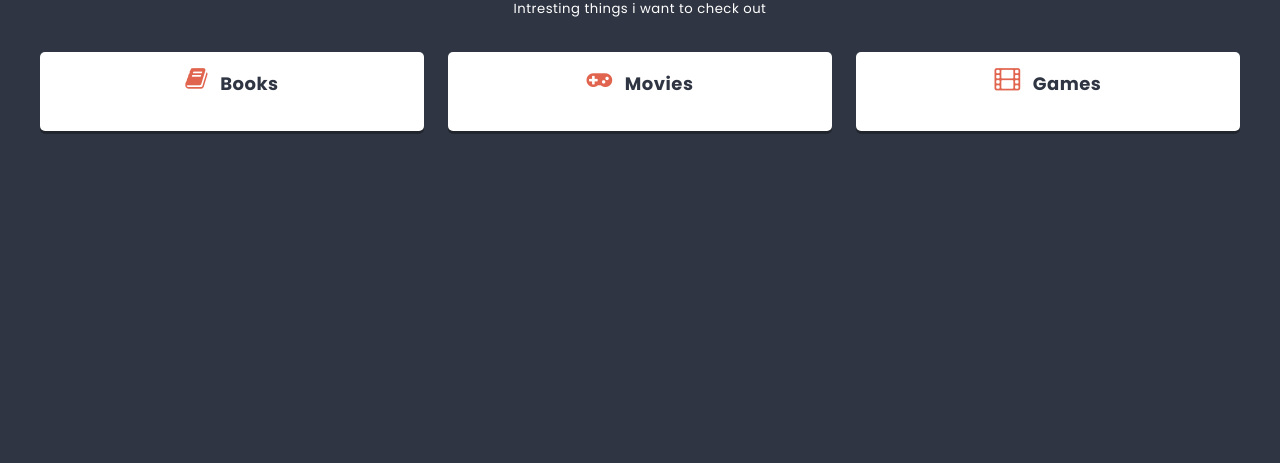
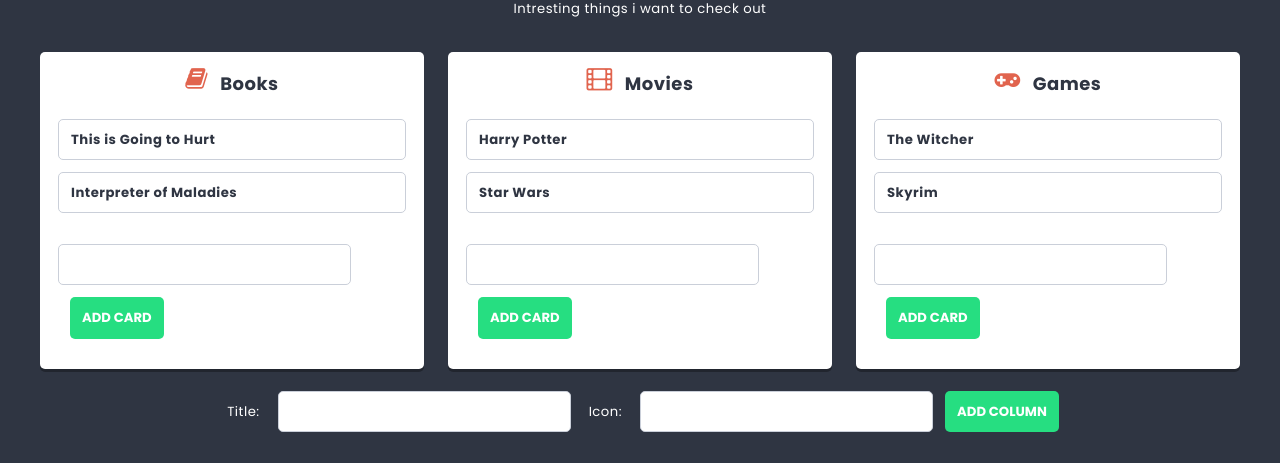
Before and after one commit to adrianggg/react-first-steps, a React (Create React App) app: page / in a window 1280 px wide. Shown: the part 489-952 px from the top of the page. Before the commit the page ends 800 px from the top, so only its background shows below. Built offline with nearby package versions, Linux system fonts and the light colour scheme.

Commit message:
Add Cards

```diff
--- a/package.json
+++ b/package.json
@@ -11,6 +11,7 @@
     "react-dom": "^18.2.0",
     "react-scripts": "5.0.1",
     "sass": "^1.54.1",
+    "shortid": "^2.2.16",
     "web-vitals": "^2.1.4"
   },
   "scripts": {
--- /dev/null
+++ b/src/components/Card/Card.js
@@ -0,0 +1,8 @@
+import styles from './Card.module.scss';
+const Card = props => {
+    return (
+        <li className={styles.card}>{props.title}</li>
+    );
+};
+
+export default Card;
--- /dev/null
+++ b/src/components/Card/Card.module.scss
@@ -0,0 +1,13 @@
+@import '../../styles/settings.scss';
+
+.card {
+    position: relative;
+    background: $color-light;
+    border: 1px solid lighten($color-dark, 60%);
+    padding: $base-size;
+    margin: 0 0 $base-size 0;
+    border-radius: $radius;
+    display: flex;
+    justify-content: space-between;
+    font-weight: bold;
+}
--- /dev/null
+++ b/src/components/CardForm/CardForm.js
@@ -0,0 +1,22 @@
+import styles from './CardForm.module.scss';
+import { useState } from 'react';
+import Button from './../Button/Button';
+import TextInput from './../TextInput/TextInput';
+
+const CardForm = props => {
+    const [title, setTitle] = useState('');
+    const handleSubmit = e => {
+        e.preventDefault();
+        props.action({ title: title }, props.columnId);
+        setTitle('');
+    };
+
+	return (
+        <form className={styles.cardForm} onSubmit={handleSubmit}>
+            <TextInput value={title} onChange={e => setTitle(e.target.value)} />
+            <Button>Add card</Button>
+        </form>
+	);
+};
+
+export default CardForm;
--- a/src/components/Column/Column.js
+++ b/src/components/Column/Column.js
@@ -1,9 +1,15 @@
 import styles from './Column.module.scss';
-
+import Card from '../Card/Card';
+import CardForm from '../CardForm/CardForm';
+import shortid from 'shortid';
 const Column = props => {
     return (
         <article className={styles.column}>
-                <h2 className={styles.title}><span className={styles.icon + ' fa fa-' + props.icon} />{props.title}</h2>
+            <h2 className={styles.title}><span className={styles.icon + ' fa fa-' + props.icon} />{props.title}</h2>
+            <ul className={styles.cards}>
+                {props.cards.map(card => <Card key={card.id} title={card.title} />)}
+            </ul>
+            <CardForm columnId={props.id} action={props.action} />
         </article>
     );
 };
--- /dev/null
+++ b/src/components/ColumnForm/ColumnForm.js
@@ -0,0 +1,24 @@
+import styles from './ColumnForm.module.scss';
+import { useState,useEffect } from 'react';
+import Button from '../Button/Button';
+import TextInput from '../TextInput/TextInput';
+const ColumnForm = props => {
+    const [title, setValue] = useState('');
+    const [icon, setIcon] = useState('');
+    const handleSubmit = e => {
+        e.preventDefault();
+        props.action({ title: title,icon:icon });
+        setValue('');
+        setIcon('');
+    }
+
+	return (
+        <form className={styles.columnForm} onSubmit={handleSubmit}>
+            <span>Title:</span> <TextInput value={title} onChange={e => setValue(e.target.value)} />
+            <span>Icon:</span>  <TextInput value={icon} onChange={e => setIcon(e.target.value)}/>
+
+            <Button>Add column</Button>
+        </form>
+	);
+};
+export default ColumnForm;
--- /dev/null
+++ b/src/components/ColumnForm/ColumnForm.module.scss
@@ -0,0 +1,18 @@
+@import '../../styles/settings.scss';
+.columnForm{
+    display: flex;
+    justify-content: center;
+    align-items: center;
+    padding: 10px;
+    span{
+        padding: $base-size ($base-size * 1.5);
+        margin: 0 0 $base-size 0;
+    }
+    // input{
+    //     margin: 0;
+    //     // padding: 0;
+    // }
+    // button{
+    //     margin: 0;
+    // }
+}
--- a/src/components/List/List.js
+++ b/src/components/List/List.js
@@ -1,6 +1,52 @@
 import styles from './List.module.scss';
 import Column from '../Column/Column';
+import { useState,useEffect } from 'react';
+import shortid from 'shortid';
+import ColumnForm from '../ColumnForm/ColumnForm';
 const List = () => {
+  const [columns, setColumns] = useState([
+    {
+      id: 1,
+      title: 'Books',
+      icon: 'book',
+      cards: [
+        { id: 1, title: 'This is Going to Hurt' },
+        { id: 2, title: 'Interpreter of Maladies' }
+      ]
+    },
+    {
+      id: 2,
+      title: 'Movies',
+      icon: 'film',
+      cards: [
+        { id: 1, title: 'Harry Potter' },
+        { id: 2, title: 'Star Wars' }
+      ]
+    },
+    {
+      id: 3,
+      title: 'Games',
+      icon: 'gamepad',
+      cards: [
+        { id: 1, title: 'The Witcher' },
+        { id: 2, title: 'Skyrim' }
+      ]
+    }
+  ]);
+    const addColumn = newColumn => {
+      setColumns([...columns, { id: shortid(), title: newColumn.title,icon: newColumn.icon, cards:[] }]);
+  };
+  const addCard = (newCard, columnId) => {
+    const columnsUpdated = columns.map(column => {
+      if(column.id === columnId)
+        return { ...column, cards: [...column.cards, { id: shortid(), title: newCard.title }]}
+      else
+        return column
+    })
+
+    setColumns(columnsUpdated);
+
+  };
     return (
       <div>
         <header className={styles.header}>
@@ -8,10 +54,9 @@
         </header>
         <p className={styles.description}>Intresting things i want to check out</p>
         <section  className={styles.columns}>
-            <Column title='Books' icon='book'/>
-            <Column title='Movies' icon='gamepad'/>
-            <Column title='Games' icon='film'/>
+        {columns.map(column => <Column key={column.id} id={column.id} title={column.title} icon={column.icon} cards={column.cards} action={addCard}/>)}
         </section>
+        <ColumnForm action={addColumn} />
       </div>
     );
   };
--- a/src/components/TextInput/TextInput.js
+++ b/src/components/TextInput/TextInput.js
@@ -1,7 +1,7 @@
 import styles from './TextInput.module.scss';
 
-const TextInput = props => {
-    return (<input className={styles.input} placeholder={props.placeholder} type="text" />);
+const TextInput = (props) => {
+    return <input className={styles.input} value={props.value} onChange={props.onChange} placeholder={props.placeholder} type="text" />
 };
 
 export default TextInput;
```
Also changed, not shown: src/components/CardForm/CardForm.module.scss (added), 1 other file (tests, documents, lock files or other folders).
